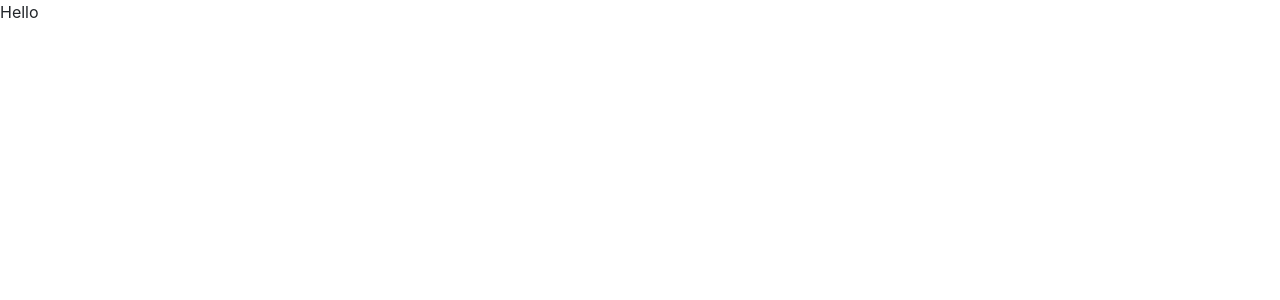
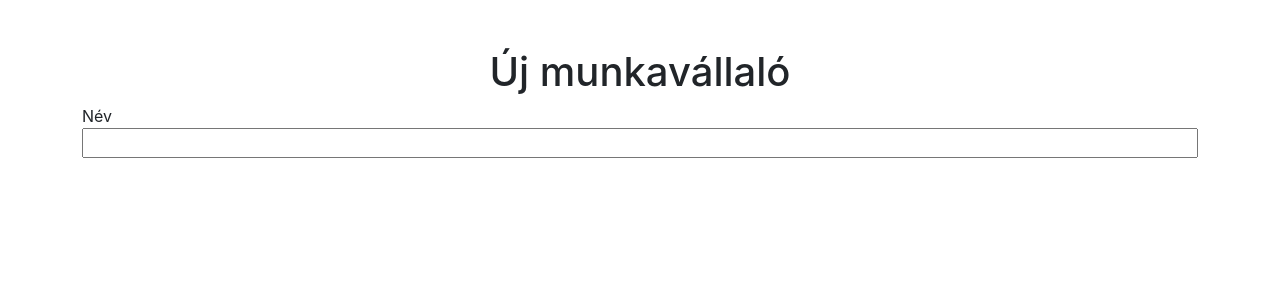
Before and after one commit to flowacademyhu/iota-munkalap, a React (Create React App) app in the folder frontend/: page / in a window 1280 px wide. Shown: the top 300 px of the page. Built offline with nearby package versions, Linux system fonts and the light colour scheme.

Commit message:
Import SaveEmployee and use bootstrap container

```diff
--- a/frontend/src/App.js
+++ b/frontend/src/App.js
@@ -1,10 +1,15 @@
 import React from 'react';
-import {Formik, Form} from 'formik';
+import SaveEmployee from './SaveEmployee';
+import './style.css';
 
 function App() {
   return (
-    <div className="App">
-      Hello
+    <div className="container my-5">
+      <div className="row justify-content-center">
+        <div className="col-12">
+          <SaveEmployee />
+        </div>
+      </div>
     </div>
   );
 }
```
